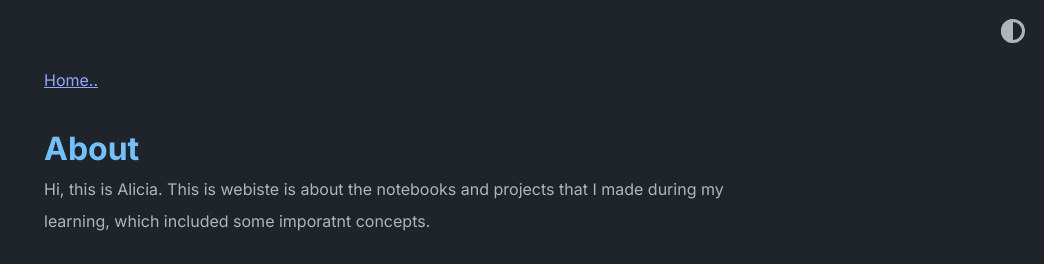
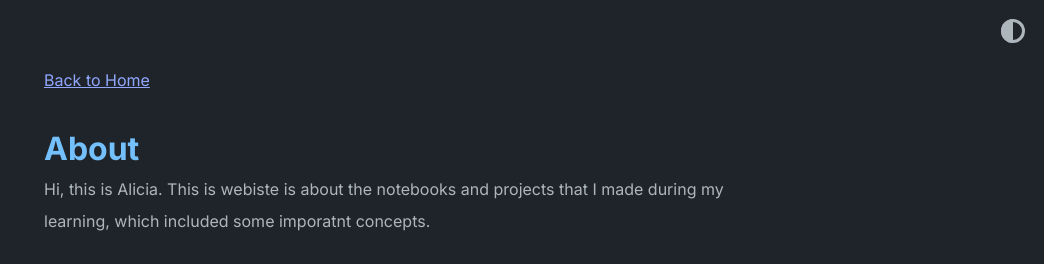
Before and after one commit to abhinavs/moonwalk, a Jekyll site: the page built from about.md, in a window 1280 px wide. Shown: the top 264 px of the page, without its empty margins (236-1280 px from the left). Built offline with Jekyll 4.4.1, drawn with Linux system fonts in a browser that asks for light colours.

Commit message:
Update _config.yml

```diff
--- a/_config.yml
+++ b/_config.yml
@@ -18,7 +18,7 @@ remote_theme: abhinavs/moonwalk
 theme_config:
   appearance: "dark" # can be "light", "dark" or "auto"
   appearance_toggle: true # if appearance can be switched by user
-  back_home_text: "Home.." # customize text for homepage link in post layout
+  back_home_text: "Back to Home" # customize text for homepage link in post layout
   date_format: "%Y-%m-%d" # customize how date is formatted
   show_description: true # show blog description
   show_navbar: true # show horizontal navbar
```
